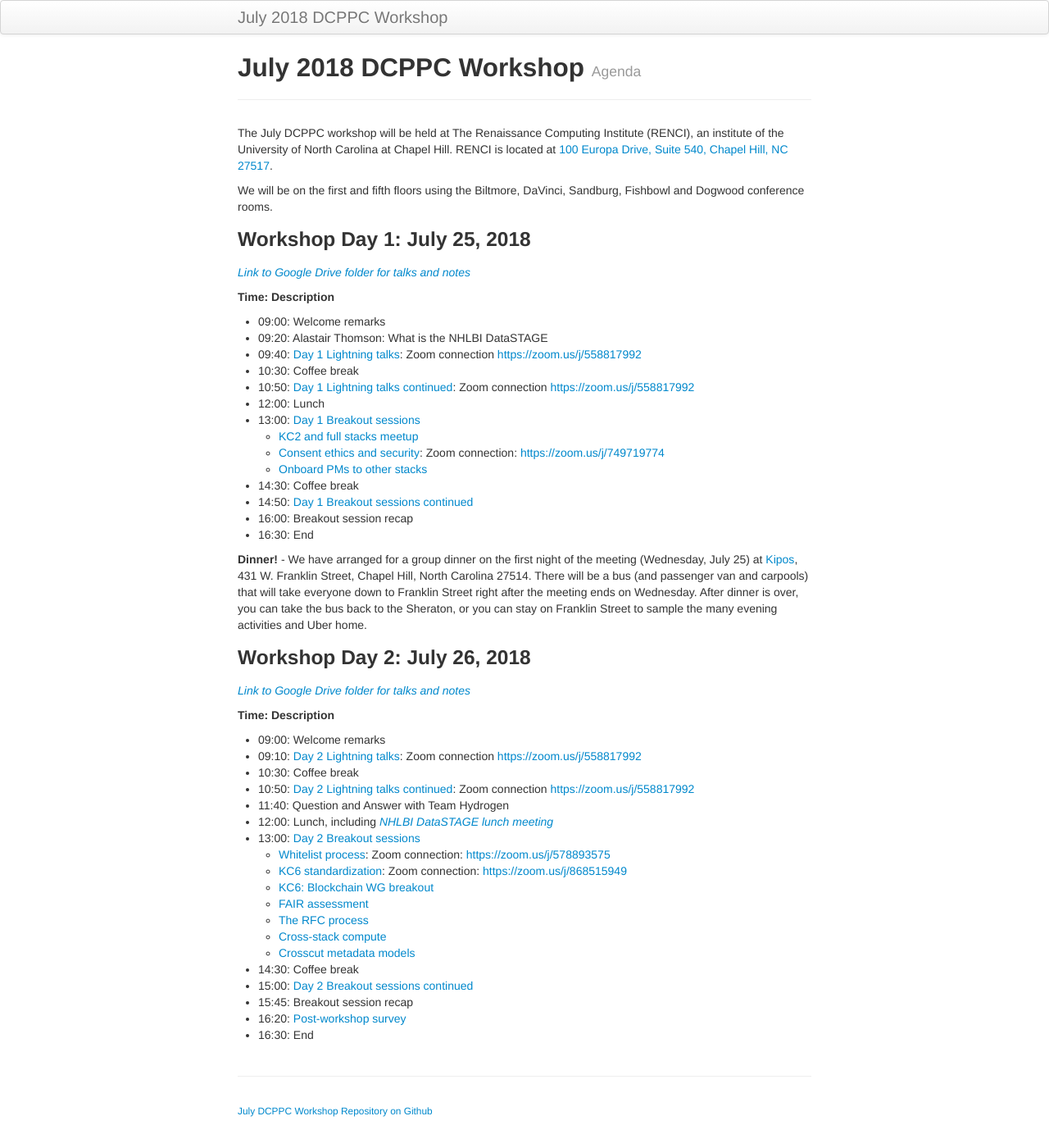
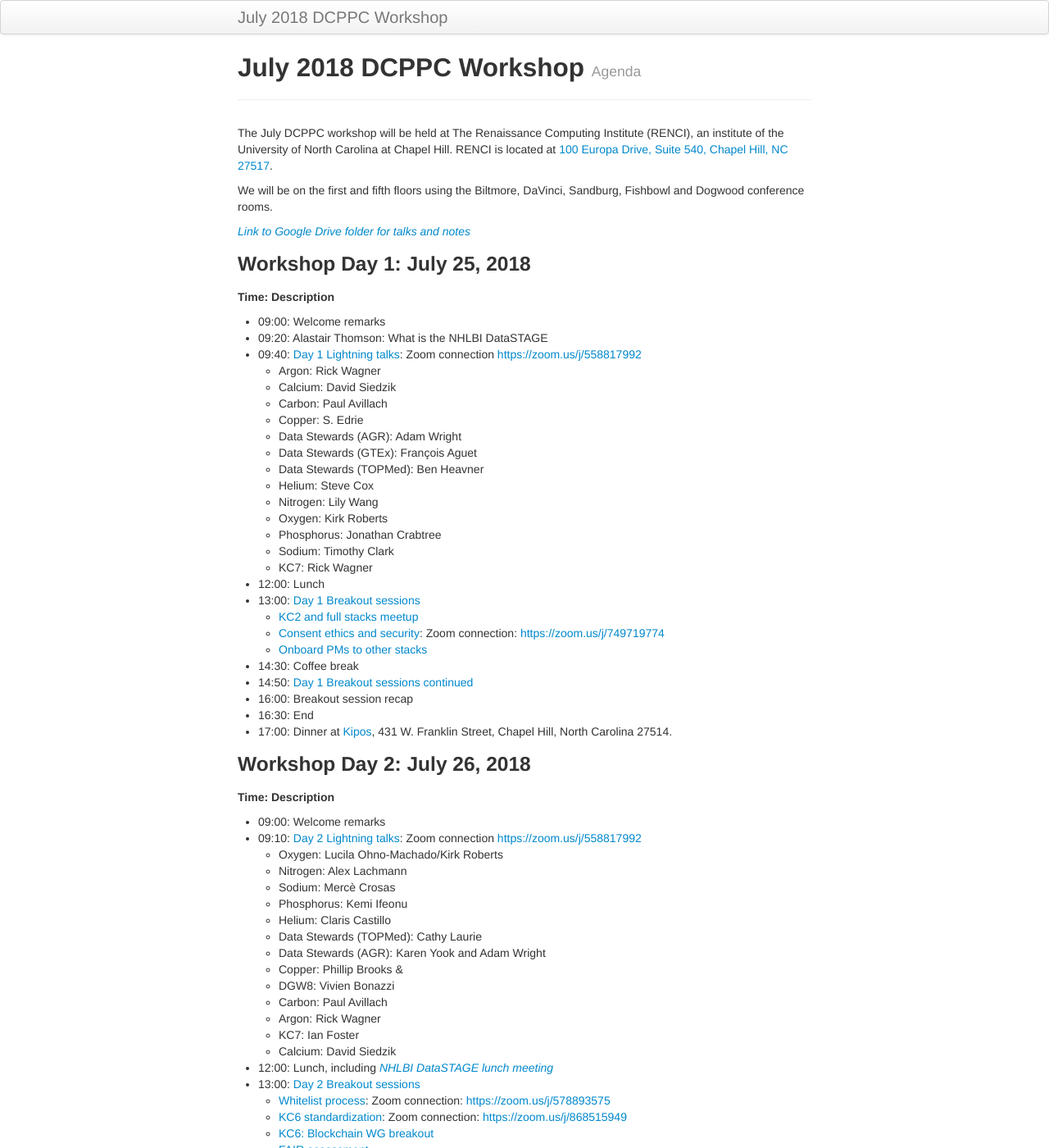
Before and after one commit to dcppc/2018-july-workshop, a Jekyll site: the page built from docs/agenda.md, in a window 1280 px wide and 1400 px high. Shown: the whole window at 82% size. Built offline with Jekyll 4.4.1, drawn with Linux system fonts in a browser that asks for light colours; some of the changed text lies outside the part shown.

Commit message:
add talks and videos

```diff
--- a/docs/agenda.md
+++ b/docs/agenda.md
@@ -9,16 +9,27 @@ The July DCPPC workshop will be held at The Renaissance Computing Institute (REN
 
 We will be on the first and fifth floors using the Biltmore, DaVinci, Sandburg, Fishbowl and Dogwood conference rooms.
 
+*[Link to Google Drive folder for talks and notes](https://drive.google.com/drive/u/0/folders/1Ues8Pa_xV6Vvbg0-4uBuK_5EBefDkEEK)*
+
 ### Workshop Day 1: July 25, 2018
-
-*[Link to Google Drive folder for talks and notes](https://drive.google.com/drive/u/0/folders/1Ues8Pa_xV6Vvbg0-4uBuK_5EBefDkEEK)*
 
 **Time: Description**
 - 09:00: Welcome remarks
 - 09:20: Alastair Thomson: What is the NHLBI DataSTAGE
 - 09:40: [Day 1 Lightning talks](https://github.com/dcppc/2018-july-workshop/issues/4): Zoom connection <https://zoom.us/j/558817992>
-- 10:30: Coffee break
-- 10:50: [Day 1 Lightning talks continued](https://github.com/dcppc/2018-july-workshop/issues/4): Zoom connection <https://zoom.us/j/558817992>
+    -  Argon: Rick Wagner
+    -  Calcium: David Siedzik
+    -  Carbon: Paul Avillach
+    -  Copper: S. Edrie
+    -  Data Stewards (AGR): Adam Wright
+    -  Data Stewards (GTEx): François Aguet
+    -  Data Stewards (TOPMed): Ben Heavner
+    -  Helium: Steve Cox
+    -  Nitrogen: Lily Wang
+    -  Oxygen: Kirk Roberts
+    -  Phosphorus: Jonathan Crabtree
+    -  Sodium: Timothy Clark
+    -  KC7: Rick Wagner
 - 12:00: Lunch
 - 13:00: [Day 1 Breakout sessions](https://github.com/dcppc/2018-july-workshop/issues?utf8=✓&q=is%3Aopen+label%3A%22Day+1%22+label%3A%22proposed+session%22+)
 	- [KC2 and full stacks meetup](https://github.com/dcppc/2018-july-workshop/issues/6)
@@ -28,20 +39,26 @@ We will be on the first and fifth floors using the Biltmore, DaVinci, Sandburg,
 - 14:50: [Day 1 Breakout sessions continued](https://github.com/dcppc/2018-july-workshop/issues?utf8=✓&q=is%3Aopen+label%3A%22Day+1%22+label%3A%22proposed+session%22+)
 - 16:00: Breakout session recap
 - 16:30: End
-
-
-**Dinner!** - We have arranged for a group dinner on the first night of the meeting (Wednesday, July 25) at [Kipos](http://kiposchapelhill.com/), 431 W. Franklin Street, Chapel Hill, North Carolina 27514. There will be a bus (and passenger van and carpools) that will take everyone down to Franklin Street right after the meeting ends on Wednesday. After dinner is over, you can take the bus back to the Sheraton, or you can stay on Franklin Street to sample the many evening activities and Uber home.
+- 17:00: Dinner at [Kipos](http://kiposchapelhill.com/), 431 W. Franklin Street, Chapel Hill, North Carolina 27514.
 
 ### Workshop Day 2:  July 26, 2018
-
-*[Link to Google Drive folder for talks and notes](https://drive.google.com/drive/u/0/folders/1Ues8Pa_xV6Vvbg0-4uBuK_5EBefDkEEK)*
 
 **Time: Description**
 - 09:00: Welcome remarks
 - 09:10: [Day 2 Lightning talks](https://github.com/dcppc/2018-july-workshop/issues/5): Zoom connection <https://zoom.us/j/558817992>
-- 10:30: Coffee break
-- 10:50: [Day 2 Lightning talks continued](https://github.com/dcppc/2018-july-workshop/issues/5): Zoom connection <https://zoom.us/j/558817992>
-- 11:40: Question and Answer with Team Hydrogen
+   - Oxygen: Lucila Ohno-Machado/Kirk Roberts
+   - Nitrogen: Alex Lachmann
+   - Sodium: Mercè Crosas
+   - Phosphorus:  Kemi Ifeonu
+   - Helium:  Claris Castillo
+   - Data Stewards (TOPMed): Cathy Laurie
+   - Data Stewards (AGR):  Karen Yook and Adam Wright
+   - Copper: Phillip Brooks &
+   - DGW8: Vivien Bonazzi
+   - Carbon: Paul Avillach
+   - Argon: Rick Wagner
+   - KC7: Ian Foster
+   - Calcium: David Siedzik
 - 12:00: Lunch, including [*NHLBI DataSTAGE lunch meeting*](https://github.com/dcppc/2018-july-workshop/issues/9)
 - 13:00: [Day 2 Breakout sessions](https://github.com/dcppc/2018-july-workshop/issues?utf8=✓&q=is%3Aopen+label%3A%22Day+2%22+label%3A%22proposed+session%22+)
 	- [Whitelist process](https://github.com/dcppc/2018-july-workshop/issues/17): Zoom connection: [https://zoom.us/j/578893575](https://zoom.us/j/578893575)
@@ -55,5 +72,15 @@ We will be on the first and fifth floors using the Biltmore, DaVinci, Sandburg,
 - 14:30: Coffee break
 - 15:00: [Day 2 Breakout sessions continued](https://github.com/dcppc/2018-july-workshop/issues?utf8=✓&q=is%3Aopen+label%3A%22Day+2%22+label%3A%22proposed+session%22+)
 - 15:45: Breakout session recap
-- 16:20: [Post-workshop survey](https://ucdavis.co1.qualtrics.com/jfe/form/SV_43isVLx7nDYnOuN)
+- 16:00: [Post-workshop survey](https://ucdavis.co1.qualtrics.com/jfe/form/SV_43isVLx7nDYnOuN)
+- 16:05: Q&A with Vivien Bonazzi
 - 16:30: End
+
+
+### Video playlist of lightning talks
+
+<iframe src="https://archive.org/embed/2018-july-workshop-lightningtalks&playlist=1" width="320" height="290" frameborder="0" webkitallowfullscreen="true" mozallowfullscreen="true" allowfullscreen></iframe>
+
+### Video playlist of lightning talks
+
+<iframe src="https://archive.org/embed/2018-august-workshopbreakoutgroups&playlist=1" width="320" height="290" frameborder="0" webkitallowfullscreen="true" mozallowfullscreen="true" allowfullscreen></iframe>
```
